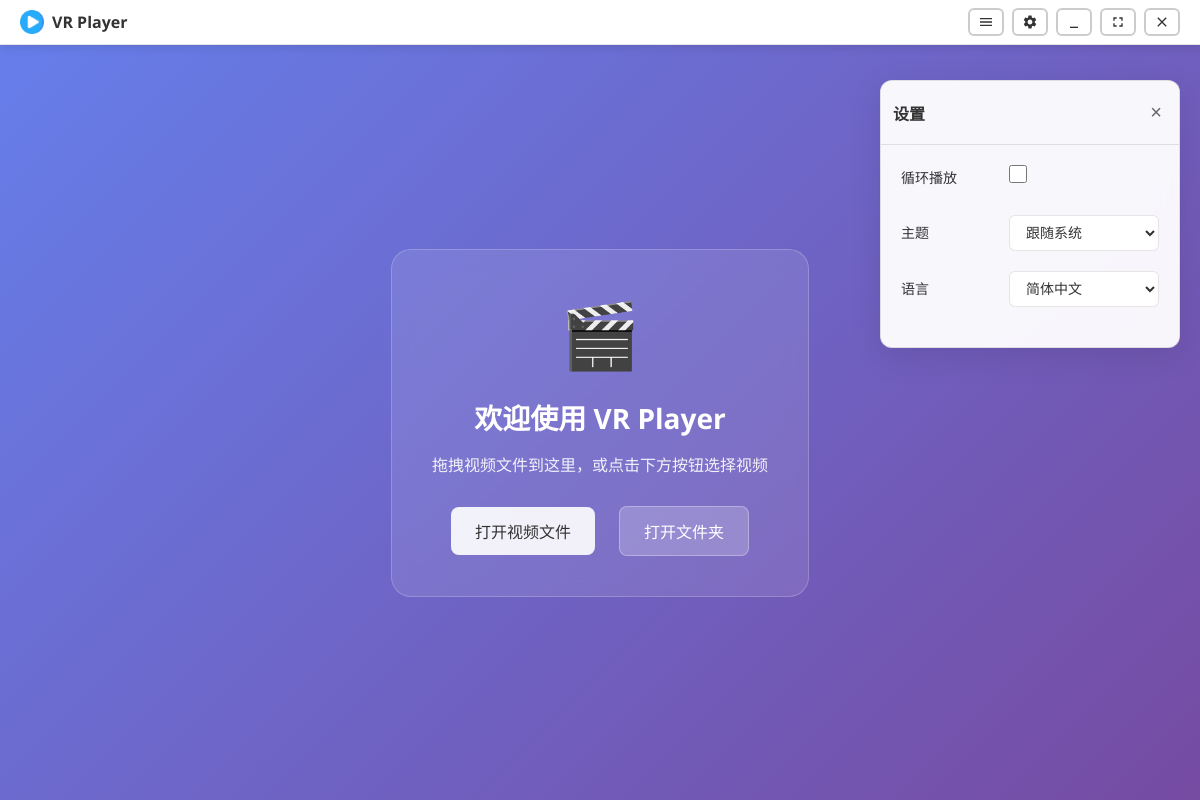
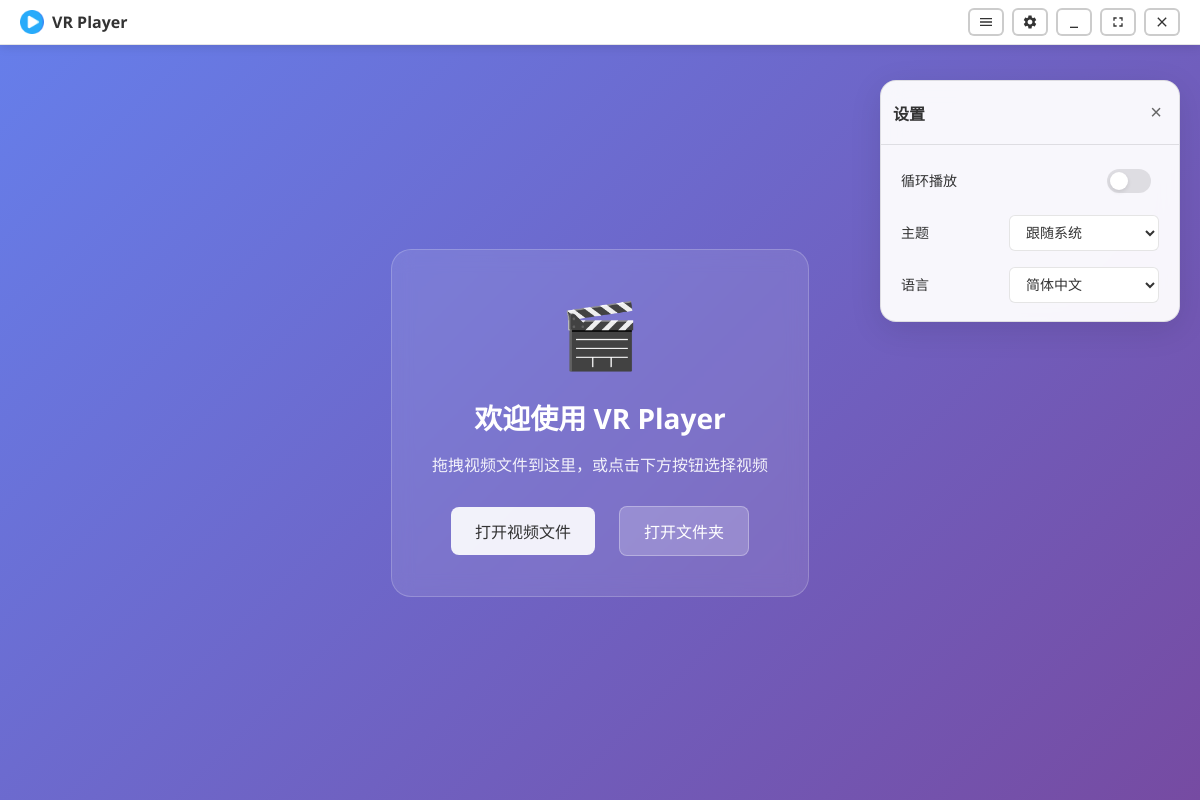
Before and after one commit to Lqlsoftware/VRPlayer, an Electron app: page index.html in a window 1200 px wide. Both pictures are taken after a click on the button 1030 px from the left and 22 px from the top of the page. Drawn offline with Linux system fonts and the light colour scheme; no server answers.

Commit message:
fix: fix setting panel style

```diff
--- a/styles/main.css
+++ b/styles/main.css
@@ -660,7 +660,7 @@
     width: 300px;
     max-height: 400px;
     background: rgba(255, 255, 255, 0.95);
-    border-radius: 12px;
+    border-radius: 16px;
     box-shadow: 0 8px 32px rgba(0, 0, 0, 0.1);
     backdrop-filter: blur(10px);
     border: 1px solid rgba(255, 255, 255, 0.2);
@@ -754,7 +754,7 @@
     top: 80px;
     width: 300px;
     background: var(--settings-bg);
-    border-radius: 12px;
+    border-radius: 16px;
     box-shadow: 0 8px 32px var(--shadow-color);
     backdrop-filter: blur(10px);
     border: 1px solid var(--border-color);
@@ -805,7 +805,7 @@
 }
 
 .settings-content {
-    padding: 20px;
+    padding: 20px 20px 0px 20px;
 }
 
 .setting-group {
@@ -1721,10 +1721,11 @@
 /* VR Settings Styles */
 .vr-setting-row {
     display: flex;
-    align-items: baseline;
+    align-items: center;
     justify-content: space-between;
     margin-bottom: 16px;
     gap: 8px;
+    height: 32px;
 }
 
 .vr-setting-row:last-child {
@@ -1737,6 +1738,8 @@
     color: var(--text-primary);
     min-width: 100px;
     flex-shrink: 0;
+    margin: 0;
+    line-height: 24px;
 }
 
 .vr-setting-control {
@@ -1744,6 +1747,7 @@
     display: flex;
     align-items: center;
     gap: 6px;
+    justify-content: flex-end;
 }
 
 .vr-setting-control select {
@@ -1817,3 +1821,46 @@
     cursor: pointer;
     accent-color: var(--progress-thumb);
 }
+
+.vr-setting-control input[type="checkbox"] {
+    appearance: none;
+    -webkit-appearance: none;
+    width: 44px;
+    height: 24px;
+    background: var(--border-color);
+    border-radius: 12px;
+    position: relative;
+    cursor: pointer;
+    transition: all 0.3s ease;
+    border: none;
+    outline: none;
+}
+
+.vr-setting-control input[type="checkbox"]:checked {
+    background: var(--progress-thumb);
+}
+
+.vr-setting-control input[type="checkbox"]::before {
+    content: '';
+    position: absolute;
+    width: 18px;
+    height: 18px;
+    border-radius: 50%;
+    background: white;
+    top: 3px;
+    left: 3px;
+    transition: all 0.3s ease;
+    box-shadow: 0 2px 4px var(--shadow-color);
+}
+
+.vr-setting-control input[type="checkbox"]:checked::before {
+    transform: translateX(20px);
+}
+
+.vr-setting-control input[type="checkbox"]:hover {
+    box-shadow: 0 0 0 2px rgba(102, 126, 234, 0.2);
+}
+
+.vr-setting-control input[type="checkbox"]:focus {
+    box-shadow: 0 0 0 2px rgba(102, 126, 234, 0.3);
+}
```
